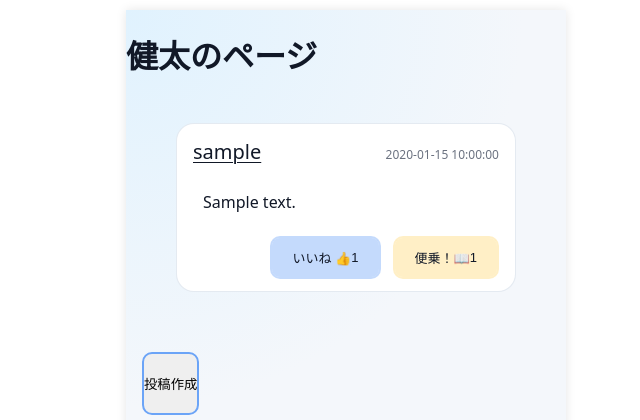
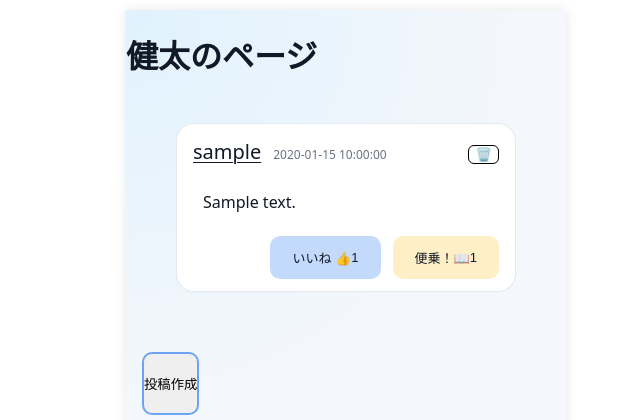
Before and after one commit to RareTECH-Hackathon-Gteam/Hackathon-SNS-app-Gteam, a Flask app: template SNSApp/templates/users/my_page.html in a window 1280 px wide. Shown: the top 420 px of the page, without its empty margins (294-934 px from the left). Run offline with Flask 2, Linux system fonts and the light colour scheme; the template is opened without the code that fills it: most values are stand-ins (such as "Sample title", 1, 10 or a date in 2020); some libraries are stand-ins or nearby versions.

Commit message:
投稿削除ボタンを作成。バックエンド処理が来たら動作確認

```diff
--- a/SNSApp/static/css/my_page.css
+++ b/SNSApp/static/css/my_page.css
@@ -37,6 +37,20 @@ main {
   width: 100%;
   margin: 0 auto;
   margin-bottom: 10px;
+}
+
+.post-info {
+  display: flex;
+  align-items: baseline;
+  gap: 12px;
+}
+
+.btn-delete {
+  background-color: transparent;
+  border: 1px solid;
+  border-radius: 6px;
+  cursor: pointer;
+  transition: all 0.3s ease;
 }
 
 .post-content {
--- a/SNSApp/templates/users/my_page.html
+++ b/SNSApp/templates/users/my_page.html
@@ -19,10 +19,16 @@
       <div class="post-card">
         <div class="post-content">
           <div class="post-header">
-            <div class="post-user">
-              <span class="display-name">{{ post.user_name }}</span>
+            <div class="post-info">
+              <div class="post-user">
+                <span class="display-name">{{ post.user_name }}</span>
+              </div>
+              <div class="post-time">{{ post.created_at }}</div>
             </div>
-            <div class="post-time">{{ post.created_at }}</div>
+            <!-- 削除ボタン -->
+            <form action="{{ url_for('delete_post', post_id=post.id) }}" method="POST" onsubmit="return confirm('本当に消していいですか？');">
+              <button class="btn-delete" type="button">🗑️</button>
+            </form>
           </div>
           <div class="post-body">
             {{ post.content }}
```
